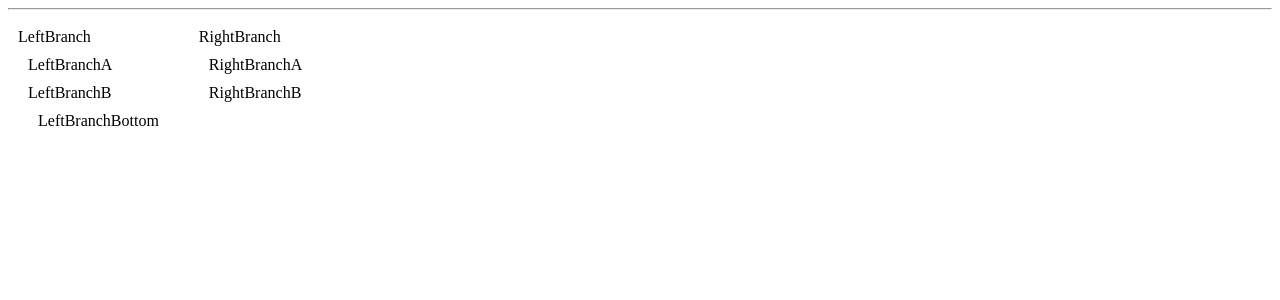
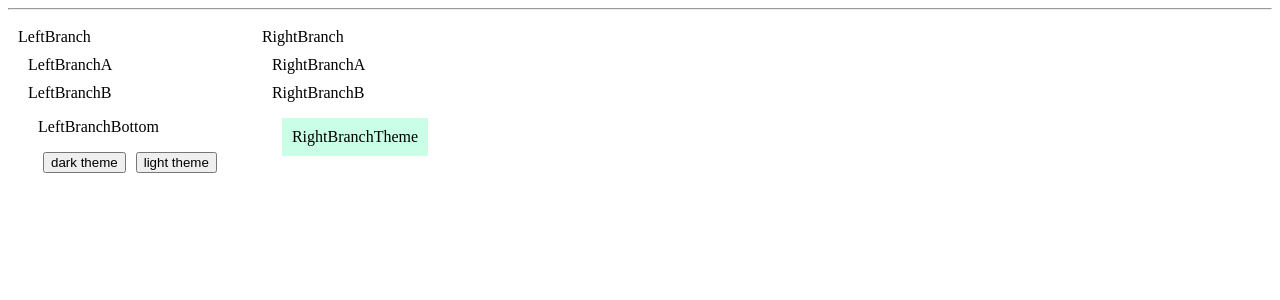
Before and after one commit to PidopryhoraVitaliy/okten--react, a React (Vite) app: page / in a window 1280 px wide. Shown: the top 300 px of the page. Built offline with nearby package versions, Linux system fonts and the light colour scheme.

Commit message:
hw7 #GP0nA6rxivp - Context

```diff
--- a/src/App.css
+++ b/src/App.css
@@ -5,3 +5,18 @@
 .item-wrapper {
     margin: 10px;
 }
+
+.item-wrapper button {
+    margin: 0 5px;
+}
+
+.theme-dark {
+    background-color: darkgrey;
+}
+.theme-light {
+    background-color: rgb(200, 255, 230);
+}
+
+.theme-target {
+    padding: 10px;
+}
--- a/src/App.tsx
+++ b/src/App.tsx
@@ -1,13 +1,25 @@
 import './App.css'
 import {LeftBranch} from "./components/LeftBranch.tsx";
 import {RightBranch} from "./components/RightBranch.tsx";
+import {ThemeContextProvider} from "./context/ThemeContextProvider.ts";
+import {useState} from "react";
 
 function App() {
+    const [theme, setTheme] = useState<string>('light');
+
     return (
+        <ThemeContextProvider.Provider value={{
+            theme,
+            changeTheme: (themeValue: string) => {
+                console.log(themeValue)
+                setTheme(themeValue);
+            }
+        }}>
             <div className="app-wrapper">
                 <LeftBranch/>
                 <RightBranch/>
             </div>
+        </ThemeContextProvider.Provider>
     )
 }
 
--- a/src/components/LeftBranchBottom.tsx
+++ b/src/components/LeftBranchBottom.tsx
@@ -1,7 +1,21 @@
+import {useContext} from "react";
+import {ThemeContextProvider} from "../context/ThemeContextProvider.ts";
+
 export const LeftBranchBottom = () => {
+    const {changeTheme} = useContext(ThemeContextProvider);
+
+    const handlerDarkTheme = () => {
+        changeTheme('dark');
+    }
+    const handlerLightTheme = () => {
+        changeTheme('light');
+    }
+
     return (
         <div className={'item-wrapper'}>
-            LeftBranchBottom
+            <p>LeftBranchBottom</p>
+            <button onClick={handlerDarkTheme}>dark theme</button>
+            <button onClick={handlerLightTheme}>light theme</button>
         </div>
     );
 };
--- a/src/components/RightBranchB.tsx
+++ b/src/components/RightBranchB.tsx
@@ -1,7 +1,10 @@
+import {RightBranchTheme} from "./RightBranchTheme.tsx";
+
 export const RightBranchB = () => {
     return (
         <div className={'item-wrapper'}>
             RightBranchB
+            <RightBranchTheme/>
         </div>
     );
 };
--- /dev/null
+++ b/src/components/RightBranchTheme.tsx
@@ -0,0 +1,12 @@
+import {useContext} from "react";
+import {ThemeContextProvider} from "../context/ThemeContextProvider.ts";
+
+export const RightBranchTheme = () => {
+    const {theme} = useContext(ThemeContextProvider);
+
+    return (
+        <div className={`item-wrapper theme-${theme}`}>
+            <p className={'theme-target'}>RightBranchTheme</p>
+        </div>
+    );
+};
--- a/src/context/ThemeContextProvider.ts
+++ b/src/context/ThemeContextProvider.ts
@@ -5,7 +5,7 @@ type ContentValueType = {
     changeTheme: (theme: string) => void;
 }
 
-const defaultValue = {
+const defaultValue: ContentValueType = {
     theme: 'light',
     changeTheme: (theme: string) => {
         console.log(theme)
```
Lines whose indentation alone changed are shown as unchanged.
